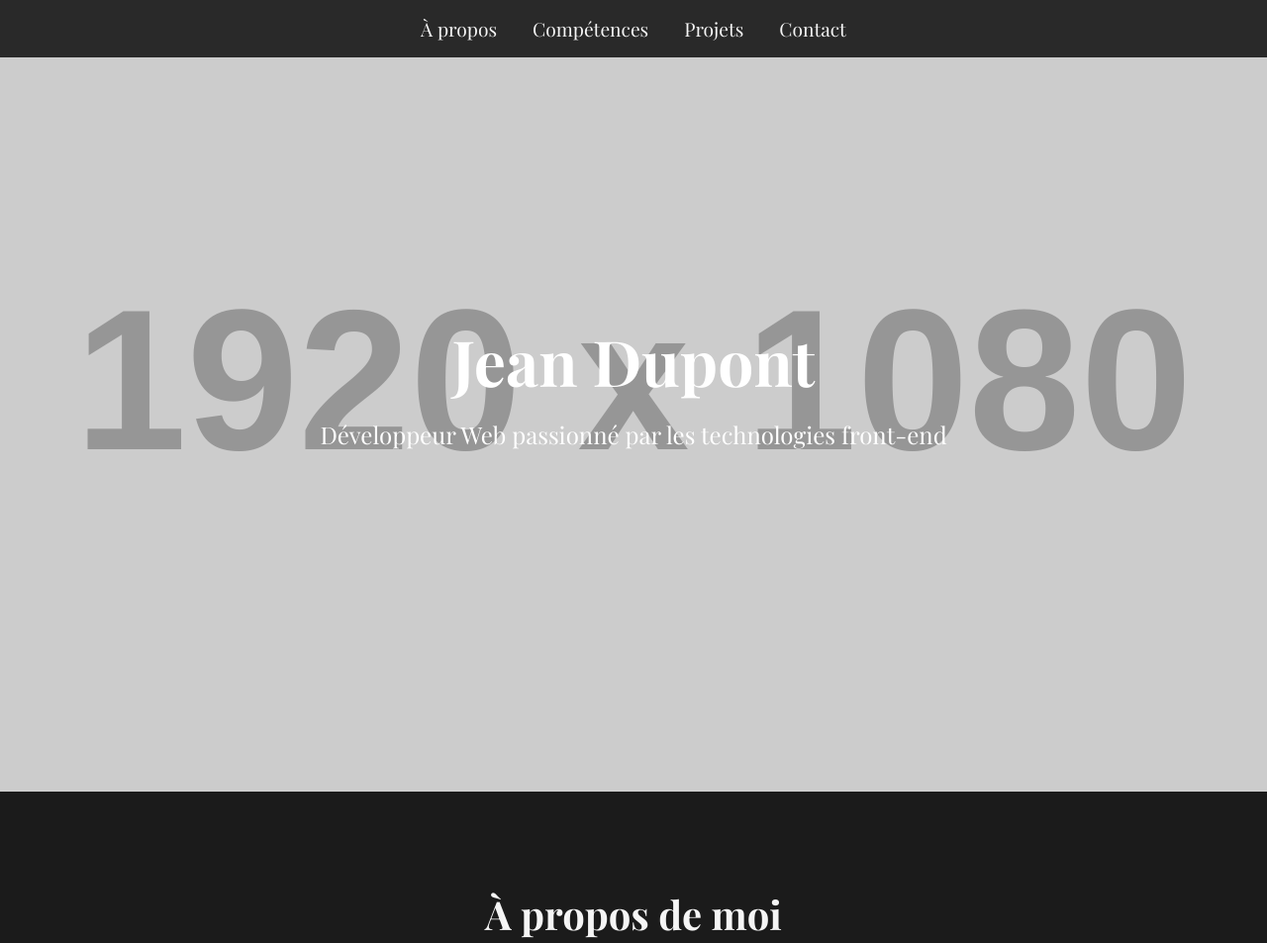
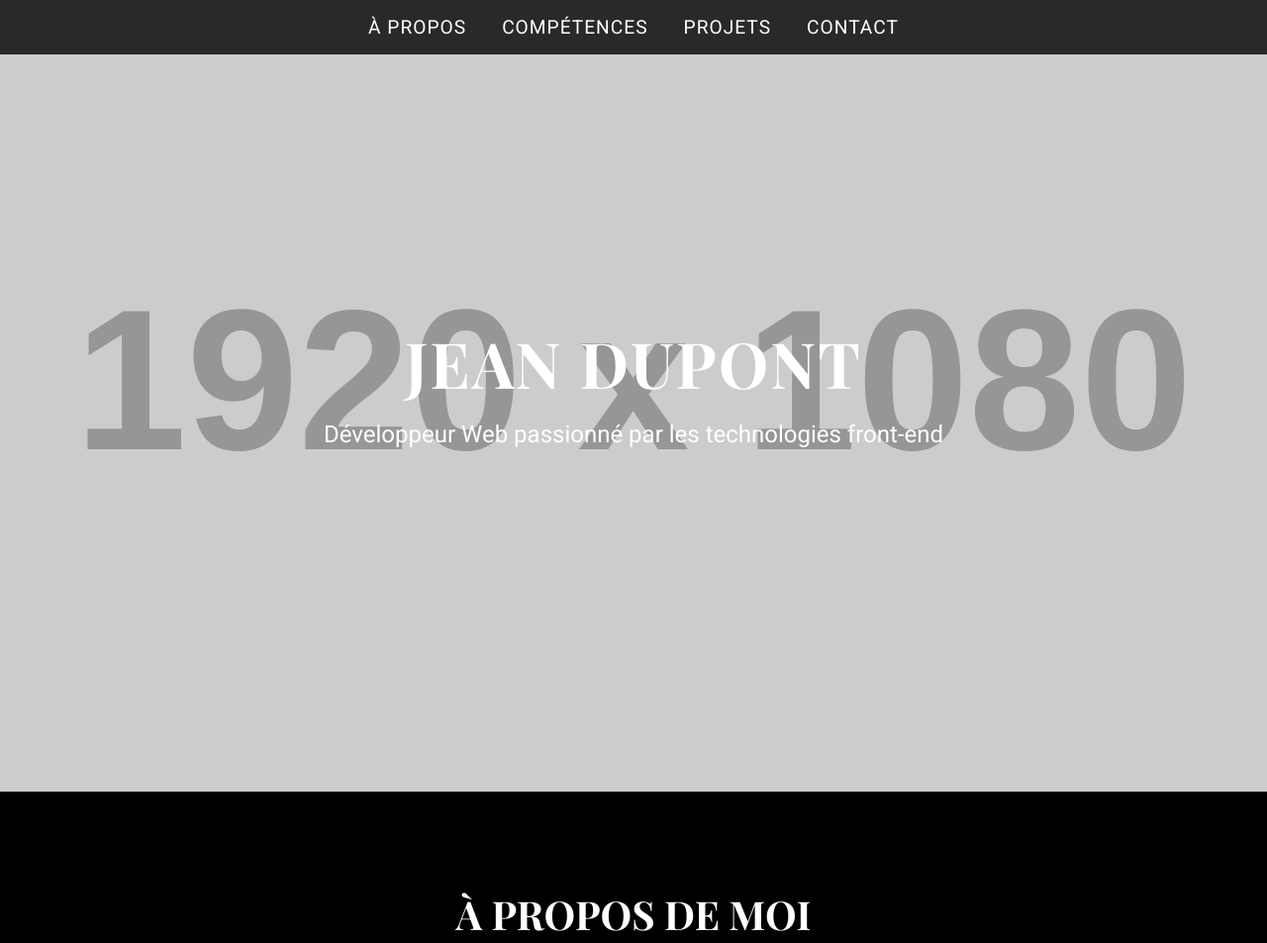
Before and after one commit to aminebenahhh/mon-site-web, a plain HTML site: page index.html in a window 1280 px wide. Shown: the top 953 px of the page at 99% size. Drawn offline with nearby package versions, Linux system fonts and the light colour scheme; placeholder pictures from the web are drawn by us.

Commit message:
Update index.html

```diff
--- a/index.html
+++ b/index.html
@@ -5,32 +5,37 @@
     <meta name="viewport" content="width=device-width, initial-scale=1.0">
     <title>Jean Dupont - Développeur Web de Luxe</title>
     <style>
-        @import url('https://fonts.googleapis.com/css2?family=Playfair+Display:wght@400;700&display=swap');
+        @import url('https://fonts.googleapis.com/css2?family=Playfair+Display:wght@400;700&family=Roboto:wght@400;700&display=swap');
         body {
-            font-family: 'Playfair Display', serif;
+            font-family: 'Roboto', sans-serif;
             margin: 0;
             padding: 0;
-            background-color: #1b1b1b;
-            color: #f5f5f5;
+            background-color: #000;
+            color: #fff;
             overflow-x: hidden;
         }
         header {
             background: url('https://via.placeholder.com/1920x1080') no-repeat center center/cover;
-            color: white;
             height: 100vh;
             display: flex;
             flex-direction: column;
             justify-content: center;
             align-items: center;
             text-align: center;
+            color: #fff;
+            position: relative;
         }
         header h1 {
+            font-family: 'Playfair Display', serif;
             font-size: 4rem;
             margin: 0;
+            text-transform: uppercase;
+            letter-spacing: 2px;
         }
         header p {
             font-size: 1.5rem;
             margin-top: 1rem;
+            font-weight: 300;
         }
         nav {
             position: fixed;
@@ -42,14 +47,16 @@
             z-index: 1000;
         }
         nav a {
-            color: #f5f5f5;
+            color: #fff;
             text-decoration: none;
             margin: 0 1rem;
             font-size: 1.2rem;
+            text-transform: uppercase;
+            letter-spacing: 1px;
             transition: color 0.3s ease-in-out;
         }
         nav a:hover {
-            color: #ff416c;
+            color: #d4af37;
         }
         .container {
             width: 80%;
@@ -61,17 +68,19 @@
             text-align: center;
         }
         h2 {
+            font-family: 'Playfair Display', serif;
             font-size: 2.5rem;
             margin-bottom: 1rem;
             position: relative;
             display: inline-block;
+            text-transform: uppercase;
         }
         h2::after {
             content: '';
             position: absolute;
             width: 50px;
             height: 3px;
-            background: #ff416c;
+            background: #d4af37;
             left: 50%;
             transform: translateX(-50%);
             bottom: -10px;
@@ -83,7 +92,7 @@
             flex-wrap: wrap;
         }
         .skills li, .projects li {
-            background: #333;
+            background: #111;
             padding: 2rem;
             border-radius: 10px;
             flex: 1 1 calc(33% - 2rem);
@@ -93,10 +102,11 @@
         }
         .skills li:hover, .projects li:hover {
             transform: translateY(-10px);
-            background: #ff4b2b;
+            background: #d4af37;
+            color: #000;
         }
         .contact-form {
-            background: #333;
+            background: #111;
             padding: 2rem;
             border-radius: 10px;
             box-shadow: 0 0 20px rgba(0, 0, 0, 0.5);
@@ -115,16 +125,17 @@
             color: #fff;
         }
         .contact-form button {
-            background: #ff416c;
-            color: white;
+            background: #d4af37;
+            color: #000;
             border: none;
             padding: 1rem 2rem;
             border-radius: 5px;
             cursor: pointer;
             transition: background 0.3s ease-in-out;
+            text-transform: uppercase;
         }
         .contact-form button:hover {
-            background: #ff4b2b;
+            background: #c0952e;
         }
         footer {
             background: #111;
```
